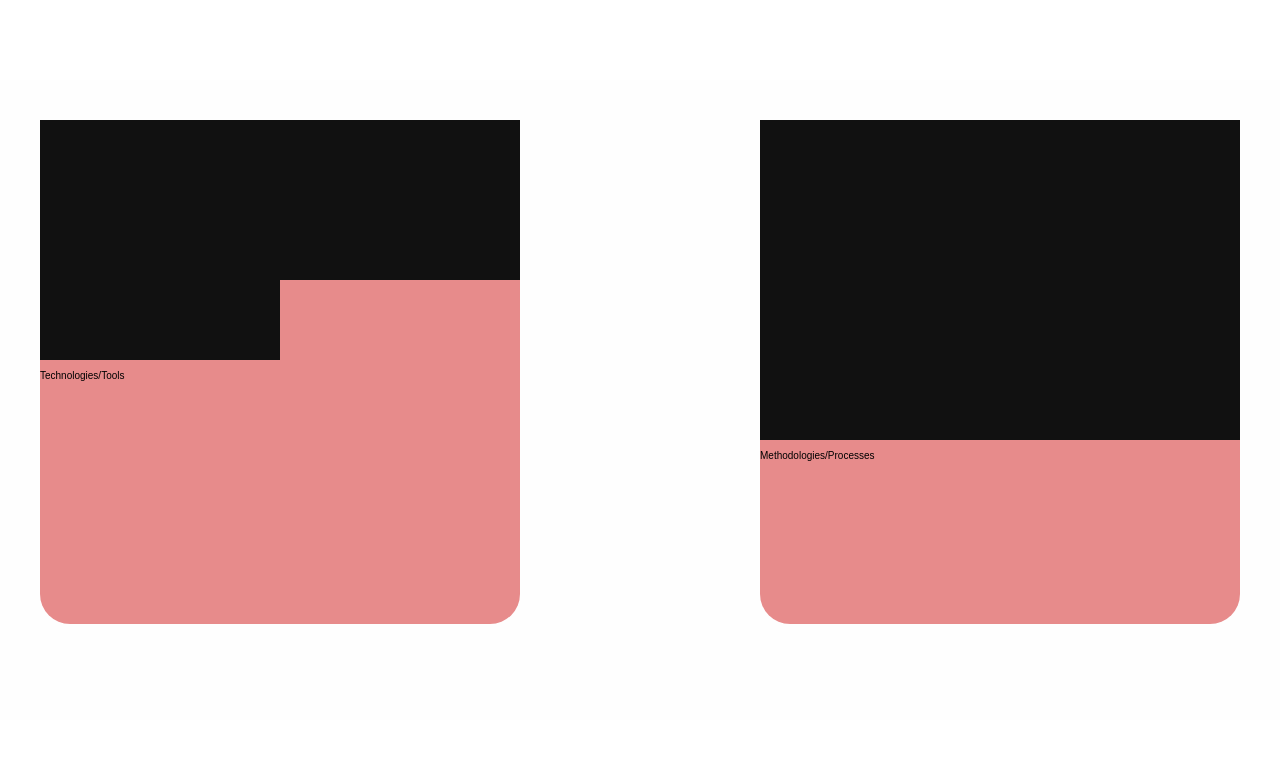
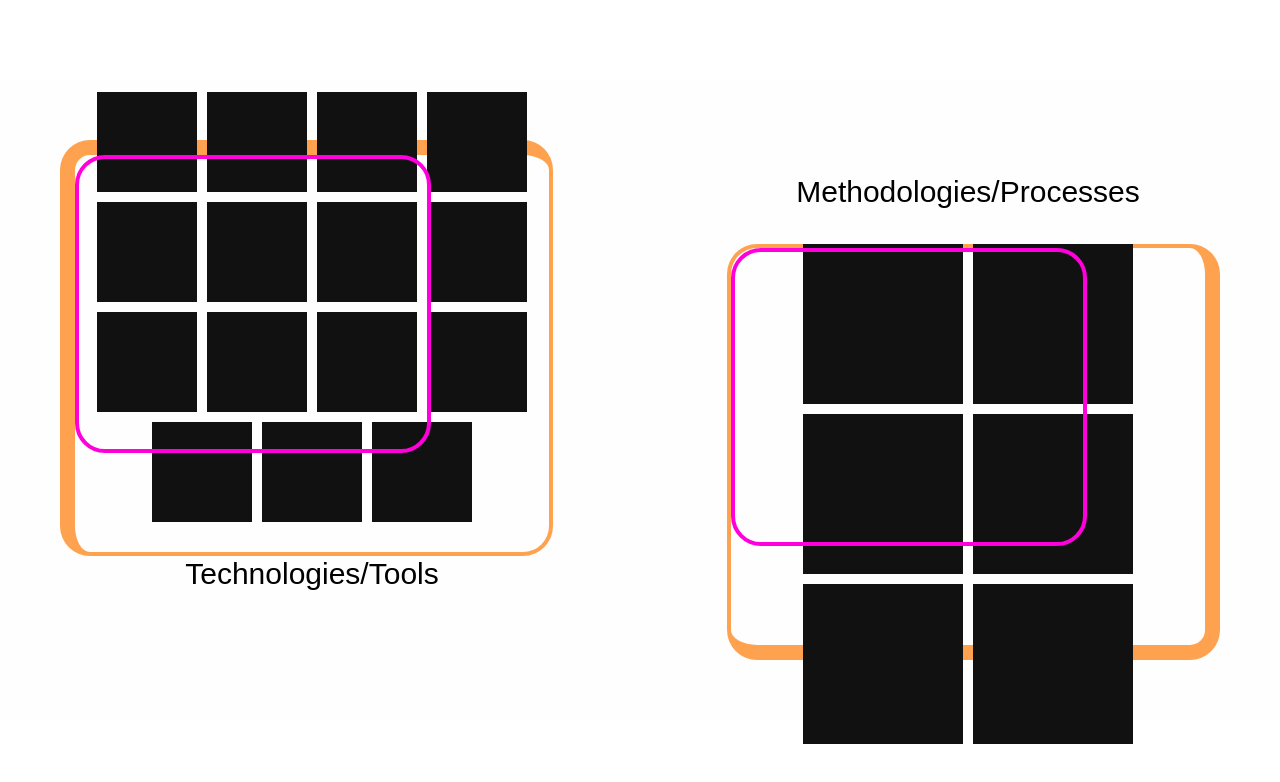
Before and after one commit to calebjo/portfolio-site, a Next.js app: page /components/skills_section in a window 1280 px wide. Shown: the top 782 px of the page. Built offline with nearby package versions, Linux system fonts and the light colour scheme.

Commit message:
Add styles for skills section

```diff
--- a/pages/components/skills_section.jsx
+++ b/pages/components/skills_section.jsx
@@ -61,7 +61,7 @@ export default class SkillsSection extends React.Component {
                                 <p>Technologies/Tools</p>
                             </div>
                         </div>
-                        <div className="skills_line-box">
+                        <div className="skills__line-box">
 
                         </div>
                     </div>
@@ -91,7 +91,7 @@ export default class SkillsSection extends React.Component {
                                 <p>Methodologies/Processes</p>
                             </div>
                         </div>
-                        <div className="skills_line-box">
+                        <div className="skills__line-box">
 
                         </div>
                     </div>
--- a/styles/skills.scss
+++ b/styles/skills.scss
@@ -10,39 +10,91 @@
 .skills__panel {
     display: flex;
     justify-content: space-between;
+    align-items: center;
     width: 100%;
     height: 80%;
     background: #fefefe;
-    padding: 4rem;
+    padding: 6rem;
 }
 
 .skills__left, .skills__right {
     display: flex;
-    width: 40%;
-    height: 90%;
+    z-index: 4;
+    position: relative;
+    width: 42.5%;
+    height: 80%;
     border-radius: 3rem;
-    background: rgb(231, 139, 139);
+    background: #fefefe;
+    border: 4px solid #FFA24F;
 }
 
-.skills__list-item {
-    background: #111;
+.skills__left {
+    bottom: 10%;
+    border-left: 1.5rem solid #FFA24F;
+    border-top: 1.5rem solid #FFA24F;
+}
+
+.skills__right {
+    top: 10%;
+    border-right: 1.5rem solid #FFA24F;
+    border-bottom: 1.5rem solid #FFA24F;
+}
+
+.technologies,
+.processes {
+    display: flex;
+    justify-content: center;
+    align-items: center;
+    font-size: 3rem;
+}
+
+.technologies {
+    flex-direction: column;
+}
+
+.processes {
+    flex-direction: column-reverse;
+}
+
+.process-grid,
+.tech-grid {
+    display: flex;
+    flex-wrap: wrap;
+    justify-content: center;
+    align-items: center;
 }
 
 .process-grid {
-    display: flex;
-    flex-wrap: wrap;
     .skills__list-item {
         width: 16rem;
         height: 16rem;
     }
 }
 
-
 .tech-grid {
-    display: flex;
-    flex-wrap: wrap;
     .skills__list-item {
-        width: 8rem;
-        height: 8rem;
+        width: 10rem;
+        height: 10rem;
     }
 }
+
+.skills__list-item {
+    background: #111;
+    margin: 0.5rem;
+}
+
+.skills__line-box {
+    position: absolute;
+    width: 75%;
+    height: 75%;
+    border: 4px solid rgb(255, 0, 221);
+    border-radius: 3rem;
+}
+
+.skills__left .skills__line-box {
+    // top: 40%;
+}
+
+.skills__right .skills__line-box {
+    // top: -20%;
+}
```
